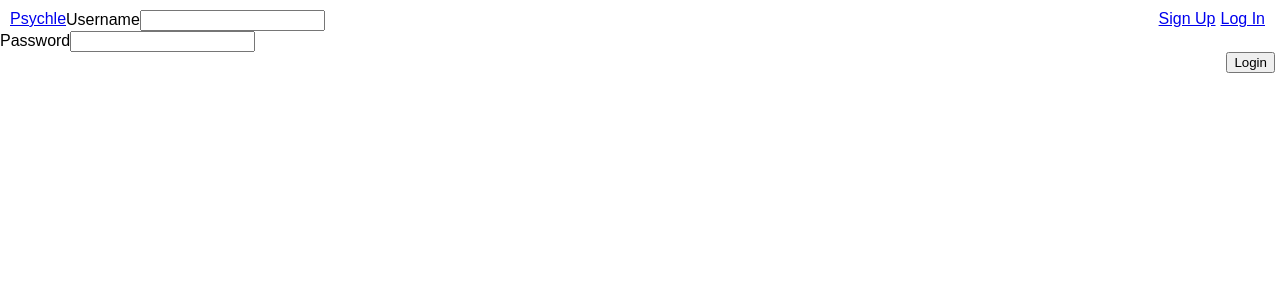
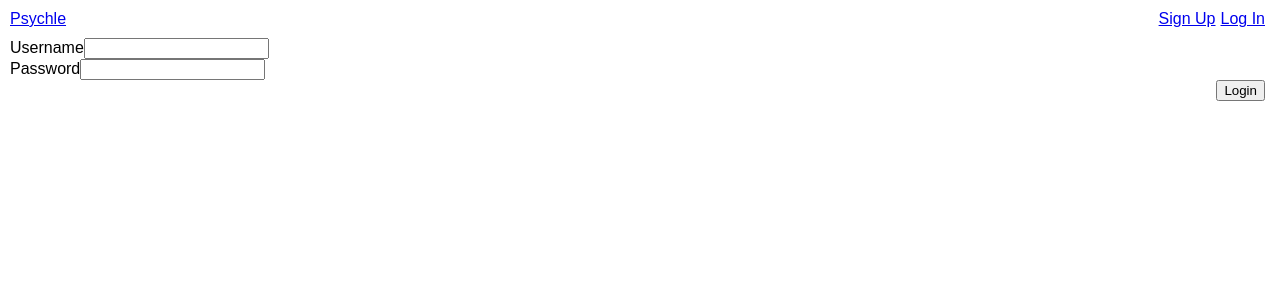
Before and after one commit to jonnyacl/Psychle, a React (Create React App) app: page /login in a window 1280 px wide. Shown: the top 300 px of the page. Built offline with nearby package versions, Linux system fonts and the light colour scheme.

Commit message:
some style additions

```diff
--- a/src/components/LoginForm.js
+++ b/src/components/LoginForm.js
@@ -3,6 +3,7 @@ import PropTypes from 'prop-types'
 import { connect } from 'react-redux'
 import { login } from '../actions/authenticate'
 import TextItem from './common/TextItem'
+import loginform from '../styles/login.css'
 
 class LoginForm extends Component {
   constructor (props) {
@@ -42,7 +43,8 @@ class LoginForm extends Component {
   render () {
     const { errors, isLoading } = this.state
     return (
-      <form className="loginform" onSubmit={this.onSubmit}>
+      <div className="loginform">
+        <form onSubmit={this.onSubmit}>
 
           {errors.form && <div className='alert error'>{errors.form}</div>}
 
@@ -67,6 +69,7 @@ class LoginForm extends Component {
             <button className='button large lightblue login' disabled={isLoading}>Login</button>
           </div>
         </form>
+      </div>
     )
   }
 }
--- a/src/components/common/TextItem.js
+++ b/src/components/common/TextItem.js
@@ -1,6 +1,7 @@
 import React from 'react';
 import PropTypes from 'prop-types';
 import classnames from 'classnames';
+import formstyles from '../../styles/forms.css'
 
 const TextItem = ({ label, field, value, error, type, onChange }) => {
     return(
--- /dev/null
+++ b/src/styles/forms.css
@@ -0,0 +1,3 @@
+.form-group {
+
+}
--- /dev/null
+++ b/src/styles/login.css
@@ -0,0 +1,4 @@
+.loginform {
+    clear: both;
+    padding: 10px;
+}
```
Lines whose indentation alone changed are shown as unchanged.
